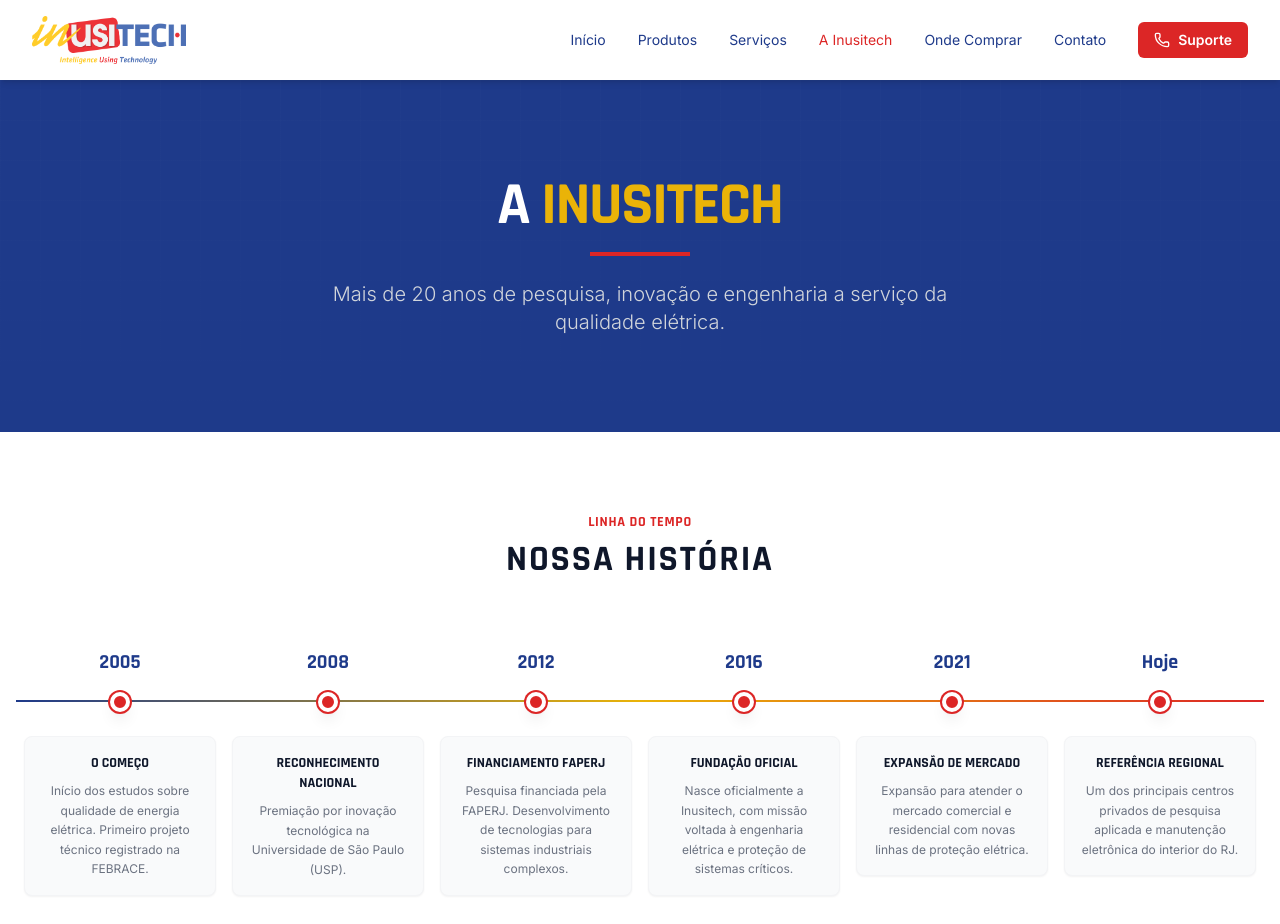
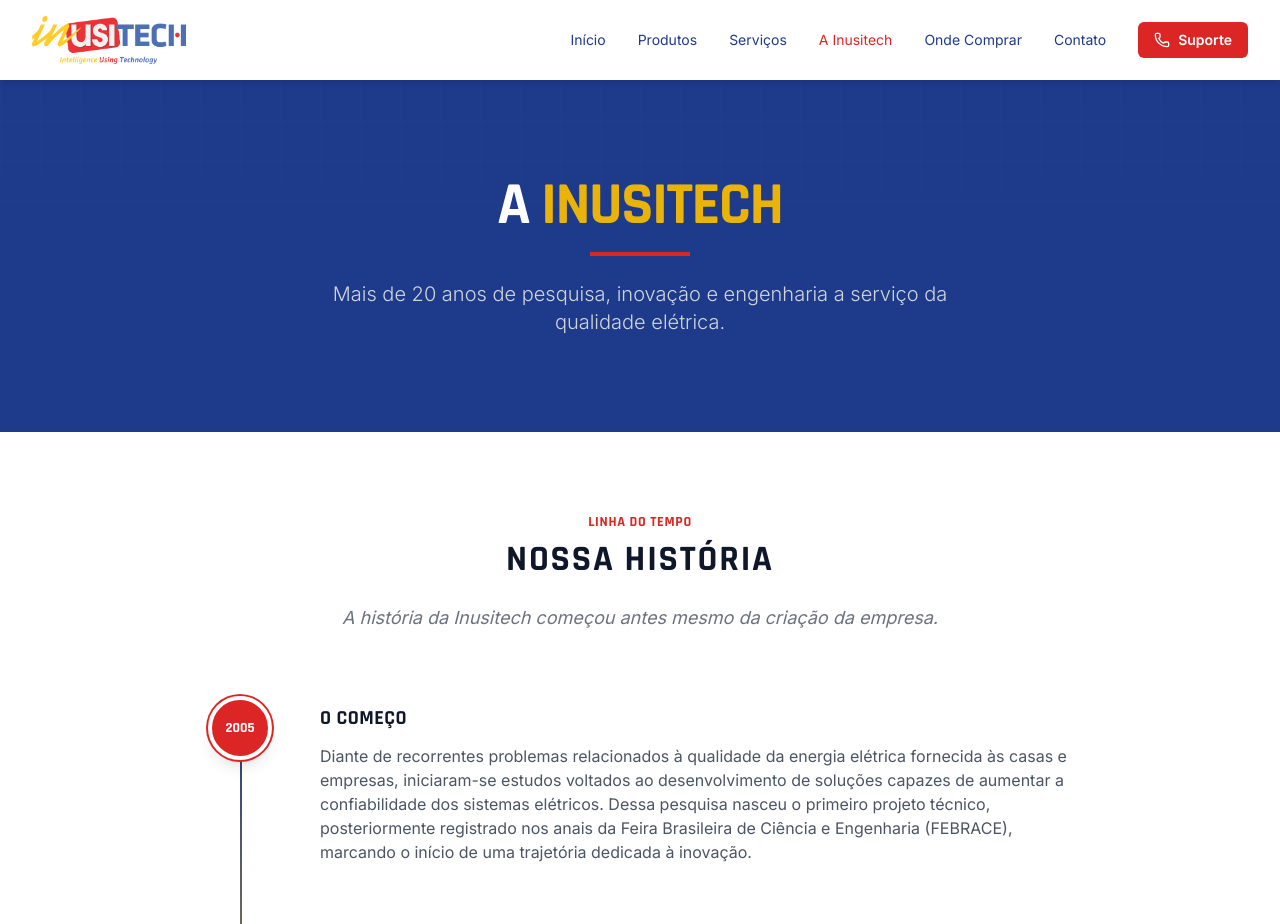
Before and after one commit to AugustoQueiroz13/inusitech-web, a React (Vite) app: page /a-inusitech in a window 1280 px wide. Shown: the top 924 px of the page. Built offline with nearby package versions, Linux system fonts and the light colour scheme.

Commit message:
feat: site institucional completo - todas as páginas, SEO e configuração de domínio

```diff
--- a/src/pages/Sobre.jsx
+++ b/src/pages/Sobre.jsx
@@ -7,40 +7,40 @@
 
 const fadeIn = {
   hidden: { opacity: 0, y: 40 },
-  visible: { opacity: 1, y: 0, transition: { duration: 0.7 } }
+  visible: { opacity: 1, y: 0, transition: { duration: 0.7 } },
 };
 
 const timelineItems = [
   {
     year: '2005',
     title: 'O Começo',
-    text: 'Início dos estudos sobre qualidade de energia elétrica. Primeiro projeto técnico registrado na FEBRACE.'
+    texto: 'Diante de recorrentes problemas relacionados à qualidade da energia elétrica fornecida às casas e empresas, iniciaram-se estudos voltados ao desenvolvimento de soluções capazes de aumentar a confiabilidade dos sistemas elétricos. Dessa pesquisa nasceu o primeiro projeto técnico, posteriormente registrado nos anais da Feira Brasileira de Ciência e Engenharia (FEBRACE), marcando o início de uma trajetória dedicada à inovação.',
   },
   {
     year: '2008',
     title: 'Reconhecimento Nacional',
-    text: 'Premiação por inovação tecnológica na Universidade de São Paulo (USP).'
+    texto: 'O trabalho recebeu reconhecimento nacional ao conquistar premiação por inovação tecnológica na Universidade de São Paulo (USP), reforçando o potencial das soluções desenvolvidas e abrindo caminho para a próxima fase de pesquisa.',
   },
   {
     year: '2012',
     title: 'Financiamento FAPERJ',
-    text: 'Pesquisa financiada pela FAPERJ. Desenvolvimento de tecnologias para sistemas industriais complexos.'
+    texto: 'A pesquisa ganhou novo impulso com financiamento da Fundação Carlos Chagas Filho de Amparo à Pesquisa do Estado do Rio de Janeiro (FAPERJ). Durante os três anos seguintes foram desenvolvidas tecnologias voltadas à alimentação elétrica de sistemas industriais complexos, capazes de operar com maior confiabilidade mesmo em ambientes agressivos e sujeitos a intempéries.',
   },
   {
     year: '2016',
     title: 'Fundação Oficial',
-    text: 'Nasce oficialmente a Inusitech, com missão voltada à engenharia elétrica e proteção de sistemas críticos.'
+    texto: 'Nasce oficialmente a Inusitech, com a missão de desenvolver soluções em engenharia elétrica, qualidade de energia e proteção de sistemas eletrônicos críticos. Nos anos seguintes, a empresa consolidou experiência em infraestrutura de telecomunicações, sistemas industriais e engenharia aplicada, ampliando continuamente seu campo de atuação.',
   },
   {
     year: '2021',
     title: 'Expansão de Mercado',
-    text: 'Expansão para atender o mercado comercial e residencial com novas linhas de proteção elétrica.'
+    texto: 'Diante dos desafios impostos pela pandemia, a Inusitech expandiu seu portfólio para atender também o mercado comercial e residencial, lançando novas linhas de proteção elétrica desenvolvidas conforme as necessidades do mercado.',
   },
   {
     year: 'Hoje',
     title: 'Referência Regional',
-    text: 'Um dos principais centros privados de pesquisa aplicada e manutenção eletrônica do interior do RJ.'
-  }
+    texto: 'A Inusitech é reconhecida como um dos principais centros privados de pesquisa aplicada, manutenção eletrônica especializada e desenvolvimento de soluções elétricas do interior do Estado do Rio de Janeiro, reunindo engenharia, inovação e conhecimento para atender os setores industrial, clínico e tecnológico.',
+  },
 ];
 
 const valores = [
@@ -50,7 +50,7 @@
   { icon: <Microscope size={28} />, nome: 'Pesquisa', desc: 'Conhecimento como base do nosso desenvolvimento.' },
   { icon: <Target size={28} />, nome: 'Precisão', desc: 'Os detalhes que fazem a diferença no resultado.' },
   { icon: <Users size={28} />, nome: 'Comprometimento', desc: 'Dedicação do início ao fim de cada projeto.' },
-  { icon: <TrendingUp size={28} />, nome: 'Desenvolvimento Contínuo', desc: 'Evoluindo sempre junto ao mercado e ao cliente.' }
+  { icon: <TrendingUp size={28} />, nome: 'Desenvolvimento Contínuo', desc: 'Evoluindo sempre junto ao mercado e ao cliente.' },
 ];
 
 const Sobre = () => {
@@ -84,74 +84,61 @@
 
       {/* Nossa História */}
       <section className="py-20 bg-white">
-        <div className="container mx-auto px-4">
+        <div className="container mx-auto px-4 max-w-4xl">
           <motion.div
             initial="hidden"
             whileInView="visible"
             viewport={{ once: true }}
             variants={fadeIn}
-            className="text-center mb-16"
+            className="text-center mb-6"
           >
             <h4 className="text-inusi-red font-bold text-sm tracking-wider uppercase mb-2">Linha do Tempo</h4>
             <h2 className="text-4xl font-heading font-bold text-inusi-dark">NOSSA HISTÓRIA</h2>
           </motion.div>
 
-          {/* Timeline Desktop */}
-          <div className="hidden lg:block relative">
-            <div className="absolute left-0 right-0 h-0.5 bg-gradient-to-r from-inusi-blue via-inusi-gold to-inusi-red z-0" style={{ top: '3.5rem' }}></div>
+          {/* Intro */}
+          <motion.p
+            initial="hidden"
+            whileInView="visible"
+            viewport={{ once: true }}
+            variants={fadeIn}
+            className="text-center text-gray-500 text-lg italic mb-16 max-w-2xl mx-auto"
+          >
+            A história da Inusitech começou antes mesmo da criação da empresa.
+          </motion.p>
 
-            <div className="flex justify-between items-start relative z-10">
-              {timelineItems.map((item, index) => (
-                <motion.div
-                  key={index}
-                  initial={{ opacity: 0, y: 30 }}
-                  whileInView={{ opacity: 1, y: 0 }}
-                  viewport={{ once: true }}
-                  transition={{ duration: 0.5, delay: index * 0.12 }}
-                  className="flex flex-col items-center flex-1 px-2"
-                >
-                  {/* Ano */}
-                  <div className="h-8 flex items-end mb-4">
-                    <span className="text-inusi-blue font-heading font-bold text-xl">{item.year}</span>
-                  </div>
+          {/* Timeline vertical */}
+          <div className="relative">
+            {/* Linha vertical */}
+            <div className="absolute left-6 md:left-8 top-0 bottom-0 w-0.5 bg-gradient-to-b from-inusi-blue via-inusi-gold to-inusi-red"></div>
 
-                  {/* Ponto na linha */}
-                  <div className="w-5 h-5 rounded-full bg-inusi-red border-4 border-white ring-2 ring-inusi-red shadow-lg mb-6 flex-shrink-0 z-10"></div>
-
-                  {/* Card */}
-                  <div className="bg-gray-50 border border-gray-100 rounded-lg p-4 text-center shadow-sm hover:shadow-md transition-shadow w-full">
-                    <strong className="block text-inusi-dark font-heading font-bold text-sm uppercase mb-2">{item.title}</strong>
-                    <p className="text-gray-500 text-xs leading-relaxed">{item.text}</p>
-                  </div>
-                </motion.div>
-              ))}
-            </div>
-          </div>
-
-          {/* Timeline Mobile (vertical) */}
-          <div className="lg:hidden relative">
-            <div className="absolute left-6 top-0 bottom-0 w-0.5 bg-gradient-to-b from-inusi-blue via-inusi-gold to-inusi-red"></div>
-
-            <div className="space-y-8">
+            <div className="space-y-12">
               {timelineItems.map((item, index) => (
                 <motion.div
                   key={index}
                   initial={{ opacity: 0, x: -20 }}
                   whileInView={{ opacity: 1, x: 0 }}
                   viewport={{ once: true }}
-                  transition={{ duration: 0.4, delay: index * 0.1 }}
-                  className="flex gap-6 relative"
+                  transition={{ duration: 0.5, delay: index * 0.08 }}
+                  className="flex gap-8 md:gap-12 relative"
                 >
-                  {/* Dot */}
-                  <div className="flex-shrink-0 w-12 flex justify-center">
-                    <div className="w-4 h-4 rounded-full bg-inusi-red border-2 border-white ring-2 ring-inusi-red z-10 mt-1"></div>
+                  {/* Marcador */}
+                  <div className="flex flex-col items-center flex-shrink-0">
+                    <div className="w-12 h-12 md:w-16 md:h-16 rounded-full bg-inusi-red border-4 border-white ring-2 ring-inusi-red shadow-lg flex items-center justify-center z-10">
+                      <span className="text-white font-heading font-bold text-xs md:text-sm leading-tight text-center">
+                        {item.year}
+                      </span>
+                    </div>
                   </div>
 
                   {/* Conteúdo */}
-                  <div className="pb-2">
-                    <span className="text-inusi-blue font-heading font-bold text-lg block mb-1">{item.year}</span>
-                    <strong className="block text-inusi-dark font-heading text-sm uppercase mb-1">{item.title}</strong>
-                    <p className="text-gray-500 text-sm leading-relaxed">{item.text}</p>
+                  <div className="pb-4 pt-2 flex-grow">
+                    <h3 className="text-xl font-heading font-bold text-inusi-dark uppercase mb-3 tracking-wide">
+                      {item.title}
+                    </h3>
+                    <p className="text-gray-600 leading-relaxed text-sm md:text-base">
+                      {item.texto}
+                    </p>
                   </div>
                 </motion.div>
               ))}
```
